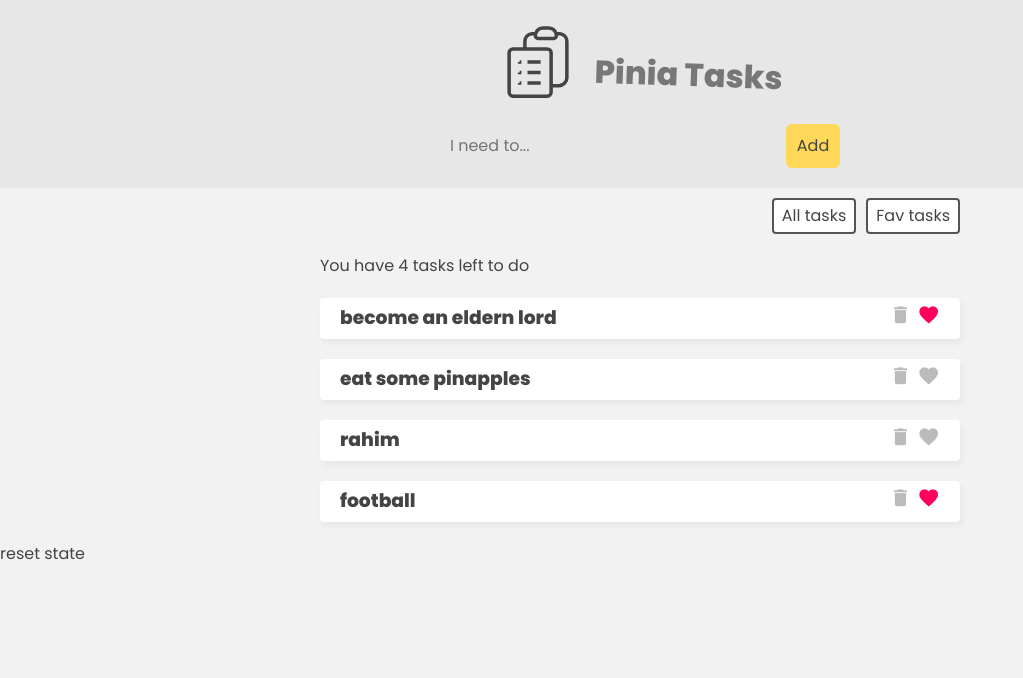
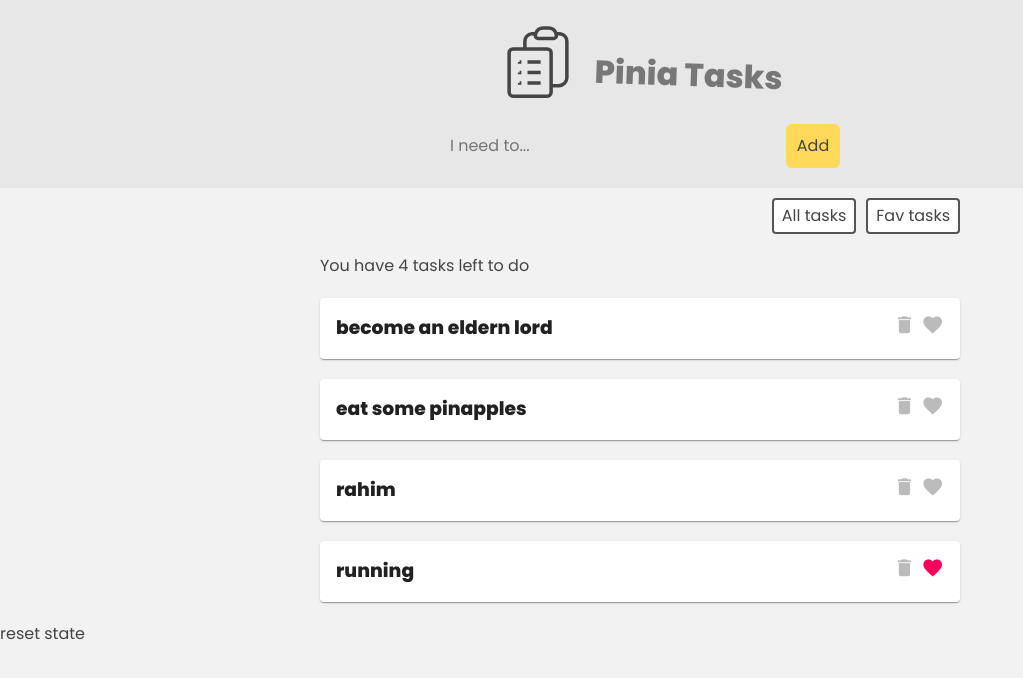
Before and after one commit to MuhammadHafijur/pinia-tasks, a Vue app: page / in a window 1280 px wide. Shown: the top 678 px of the page, without its empty margins (0-1023 px from the left). Built offline with nearby package versions, Linux system fonts and the light colour scheme; data requests are answered from the project's data file.

Commit message:
Fix package lock and added vuetify (#1)

```diff
--- a/data/db.json
+++ b/data/db.json
@@ -2,7 +2,7 @@
   "tasks": [
     {
       "title": "become an eldern lord",
-      "isFav": true,
+      "isFav": false,
       "id": 3
     },
     {
@@ -16,9 +16,9 @@
       "id": 1116
     },
     {
-      "title": "football",
+      "title": "running",
       "isFav": true,
-      "id": 4621
+      "id": 4501
     }
   ]
 }
--- a/src/components/TaskDetails.vue
+++ b/src/components/TaskDetails.vue
@@ -1,5 +1,21 @@
 <template>
-  <div class="task">
+    <v-card class="task ">
+        <div class="d-flex justify-space-between align-center">
+            <h3 class="pa-4">{{ task.title }}</h3>
+        <div class="icons pa-4">
+      <i class="material-icons" @click="taskStore.deleteTask(task.id)"
+        >delete</i
+      >
+      <i
+        class="material-icons"
+        :class="{ active: task.isFav }"
+        @click="taskStore.toggleFav(task.id)"
+        >favorite</i
+      >
+    </div>
+        </div>
+    </v-card>
+  <!-- <div class="task">
     <h3>{{ task.title }}</h3>
     <div class="icons">
       <i class="material-icons" @click="taskStore.deleteTask(task.id)"
@@ -12,7 +28,7 @@
         >favorite</i
       >
     </div>
-  </div>
+  </div> -->
 </template>
 
 <script setup>
```
Also changed, not shown: 1 other file (tests, documents, lock files or other folders).
